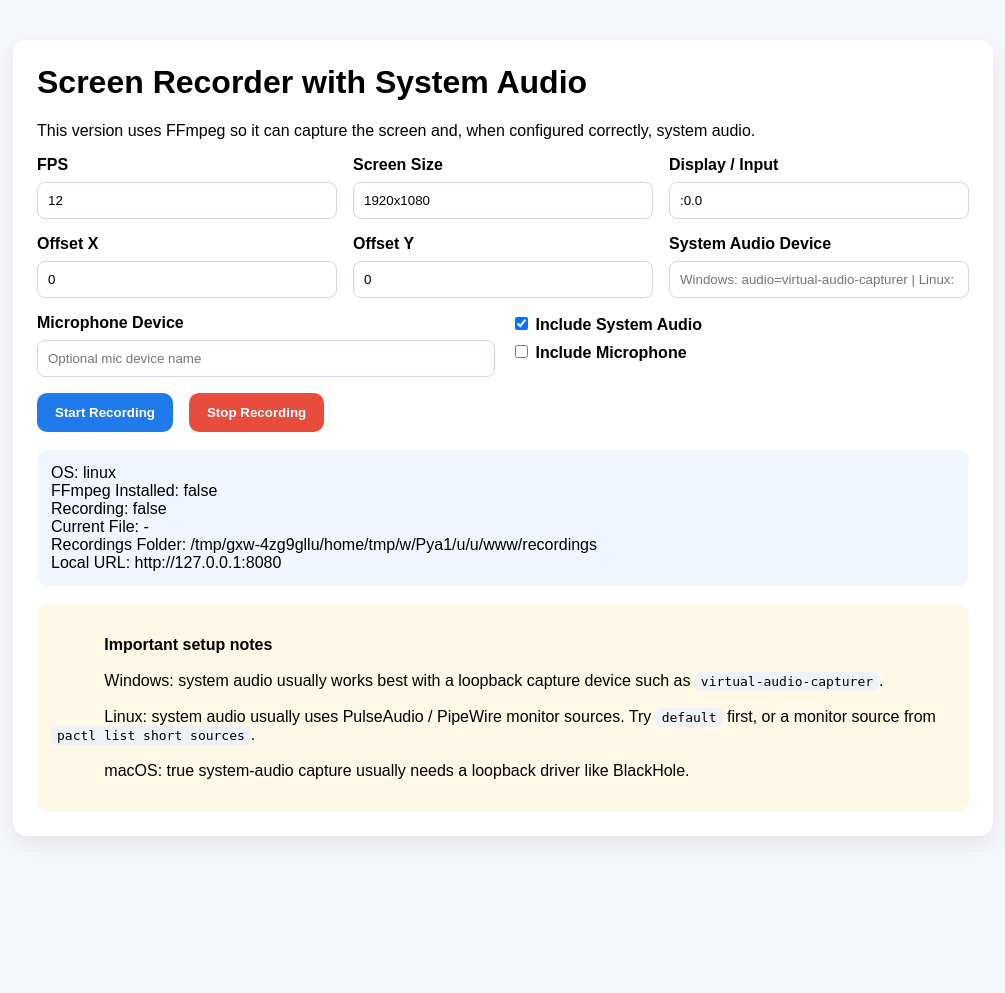
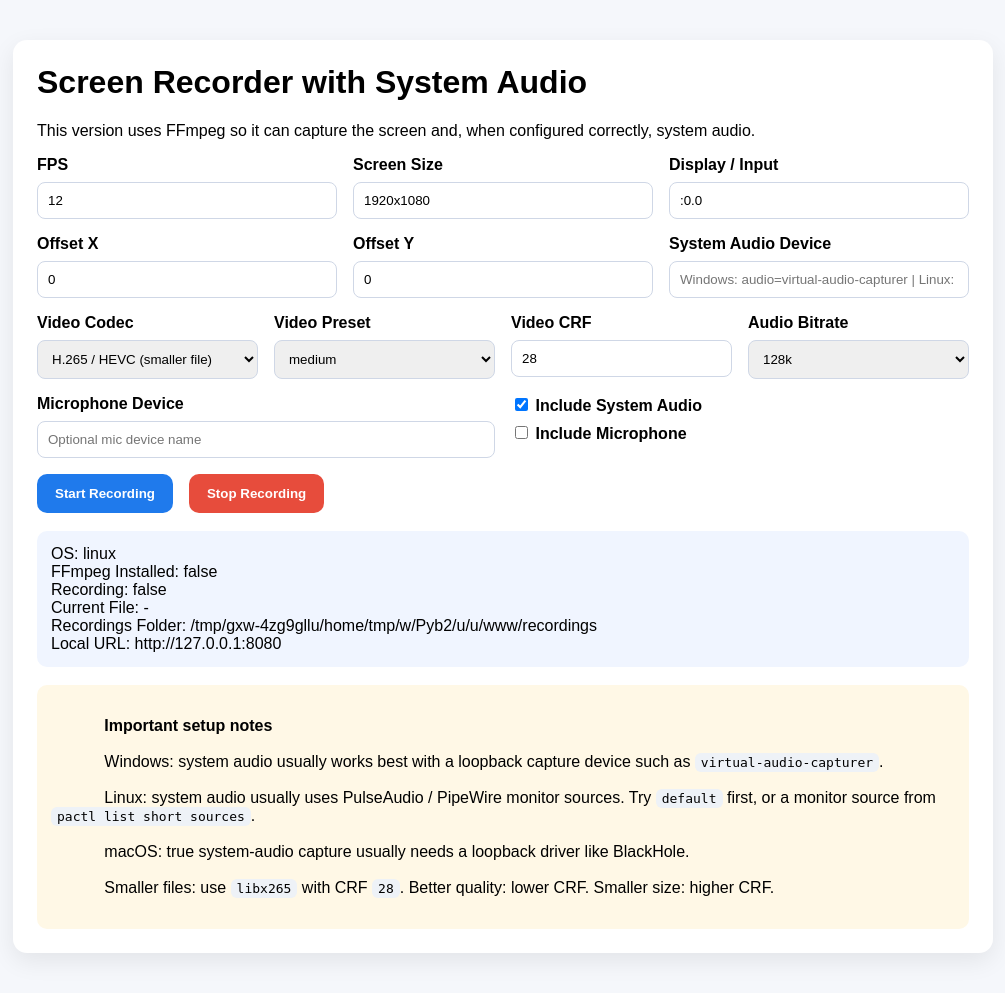
Before and after one commit to nasir15/screen_recorder_fastapi, a FastAPI app: page / in a window 1280 px wide. Shown: the whole page, without its empty margins (137-1142 px from the left). Before the commit the page ends 839 px from the top, so only its background shows below. Run offline with FastAPI, Linux system fonts and the light colour scheme.

Commit message:
screen recording size compressed

```diff
--- a/app.py
+++ b/app.py
@@ -60,6 +60,10 @@
         screen_size: str,
         offset_x: int,
         offset_y: int,
+        video_codec: str,
+        video_preset: str,
+        video_crf: int,
+        audio_bitrate: str,
     ) -> list[str]:
         ffmpeg = self.ffmpeg_path()
         if not ffmpeg:
@@ -155,14 +159,29 @@
         else:
             raise RuntimeError(f"Unsupported OS: {platform.system()}")
 
+        codec = video_codec.strip().lower() or "libx264"
+        if codec not in {"libx264", "libx265"}:
+            raise RuntimeError("Unsupported video codec. Use libx264 or libx265.")
+
+        preset = video_preset.strip().lower() or "medium"
+        if preset not in {
+            "ultrafast", "superfast", "veryfast", "faster", "fast",
+            "medium", "slow", "slower", "veryslow",
+        }:
+            raise RuntimeError("Unsupported preset value.")
+
+        crf = max(18, min(video_crf, 35))
+
         cmd += [
-            "-c:v", "libx264",
-            "-preset", "veryfast",
+            "-c:v", codec,
+            "-preset", preset,
+            "-crf", str(crf),
             "-pix_fmt", "yuv420p",
+            "-movflags", "+faststart",
         ]
 
         if include_system_audio or include_mic:
-            cmd += ["-c:a", "aac", "-b:a", "192k"]
+            cmd += ["-c:a", "aac", "-b:a", audio_bitrate.strip() or "128k"]
 
         cmd += [str(output_path)]
         return cmd
@@ -178,6 +197,10 @@
         screen_size: str = "1920x1080",
         offset_x: int = 0,
         offset_y: int = 0,
+        video_codec: str = "libx265",
+        video_preset: str = "medium",
+        video_crf: int = 28,
+        audio_bitrate: str = "128k",
     ) -> dict:
         if self.is_recording():
             return {"ok": False, "message": "Recording is already in progress."}
@@ -197,6 +220,10 @@
                 screen_size=screen_size,
                 offset_x=offset_x,
                 offset_y=offset_y,
+                video_codec=video_codec,
+                video_preset=video_preset,
+                video_crf=video_crf,
+                audio_bitrate=audio_bitrate,
             )
             self.process = subprocess.Popen(
                 cmd,
@@ -277,6 +304,10 @@
     screen_size: str = Form("1920x1080"),
     offset_x: int = Form(0),
     offset_y: int = Form(0),
+    video_codec: str = Form("libx265"),
+    video_preset: str = Form("medium"),
+    video_crf: int = Form(28),
+    audio_bitrate: str = Form("128k"),
 ):
     result = recorder.start(
         fps=fps,
@@ -288,6 +319,10 @@
         screen_size=screen_size,
         offset_x=offset_x,
         offset_y=offset_y,
+        video_codec=video_codec,
+        video_preset=video_preset,
+        video_crf=video_crf,
+        audio_bitrate=audio_bitrate,
     )
     status_code = 200 if result["ok"] else 400
     return JSONResponse(result, status_code=status_code)
--- a/templates/index.html
+++ b/templates/index.html
@@ -101,6 +101,36 @@
 
         <div class="row">
             <div class="field">
+                <label for="video_codec">Video Codec</label>
+                <select id="video_codec">
+                    <option value="libx265" selected>H.265 / HEVC (smaller file)</option>
+                    <option value="libx264">H.264 / AVC (better compatibility)</option>
+                </select>
+            </div>
+            <div class="field">
+                <label for="video_preset">Video Preset</label>
+                <select id="video_preset">
+                    <option value="fast">fast</option>
+                    <option value="medium" selected>medium</option>
+                    <option value="slow">slow</option>
+                </select>
+            </div>
+            <div class="field">
+                <label for="video_crf">Video CRF</label>
+                <input id="video_crf" type="number" value="28" min="18" max="35" />
+            </div>
+            <div class="field">
+                <label for="audio_bitrate">Audio Bitrate</label>
+                <select id="audio_bitrate">
+                    <option value="96k">96k</option>
+                    <option value="128k" selected>128k</option>
+                    <option value="192k">192k</option>
+                </select>
+            </div>
+        </div>
+
+        <div class="row">
+            <div class="field">
                 <label for="mic_device">Microphone Device</label>
                 <input id="mic_device" placeholder="Optional mic device name" />
             </div>
@@ -121,7 +151,8 @@
             <strong>Important setup notes</strong><br>
             Windows: system audio usually works best with a loopback capture device such as <code>virtual-audio-capturer</code>.<br>
             Linux: system audio usually uses PulseAudio / PipeWire monitor sources. Try <code>default</code> first, or a monitor source from <code>pactl list short sources</code>.<br>
-            macOS: true system-audio capture usually needs a loopback driver like BlackHole.
+            macOS: true system-audio capture usually needs a loopback driver like BlackHole.<br>
+            Smaller files: use <code>libx265</code> with CRF <code>28</code>. Better quality: lower CRF. Smaller size: higher CRF.
         </div>
     </div>
 
@@ -147,6 +178,10 @@
             formData.append('offset_y', document.getElementById('offset_y').value);
             formData.append('system_audio_device', document.getElementById('system_audio_device').value);
             formData.append('mic_device', document.getElementById('mic_device').value);
+            formData.append('video_codec', document.getElementById('video_codec').value);
+            formData.append('video_preset', document.getElementById('video_preset').value);
+            formData.append('video_crf', document.getElementById('video_crf').value);
+            formData.append('audio_bitrate', document.getElementById('audio_bitrate').value);
             formData.append('include_system_audio', document.getElementById('include_system_audio').checked);
             formData.append('include_mic', document.getElementById('include_mic').checked);
 
```
Also changed, not shown: README.md.
